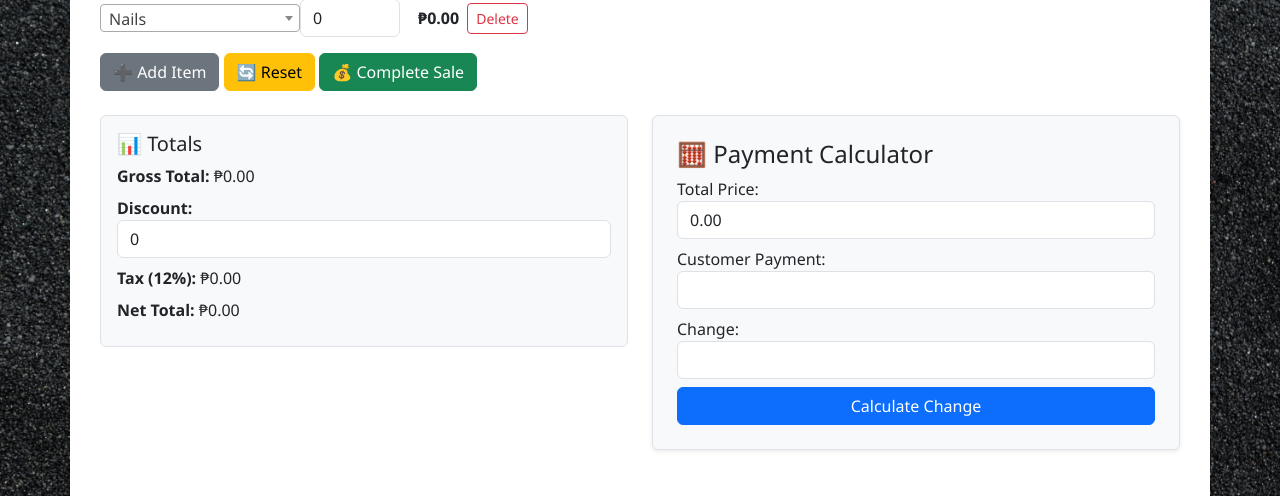
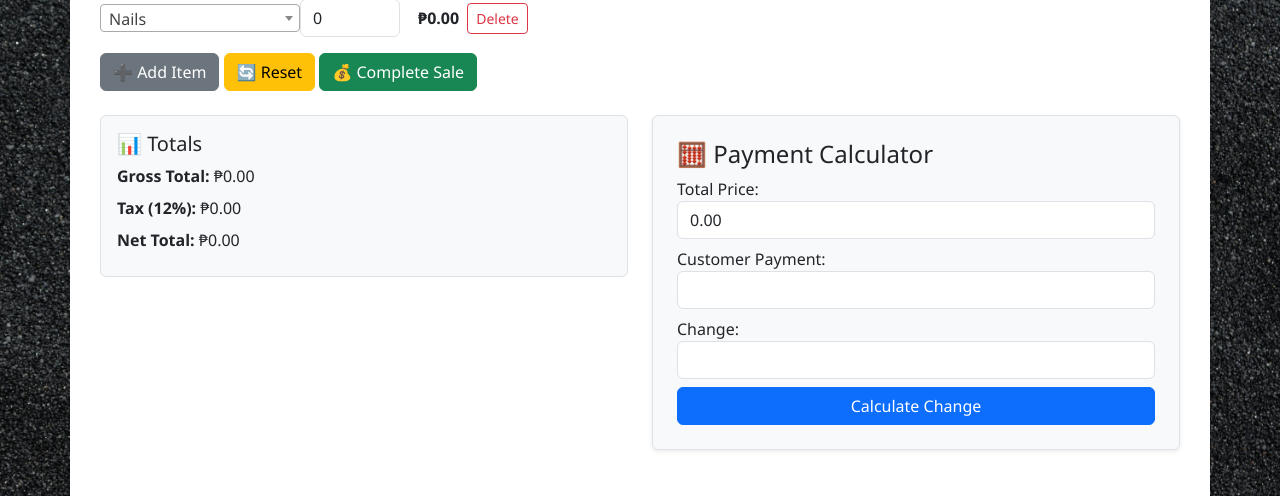
Before and after one commit to Blackstar28/hardware_system, a Django app: page /pos/ in a window 1280 px wide. Shown: the part 179-675 px from the top of the page. Run offline with Django 5.2, Linux system fonts and the light colour scheme; a user stored in the database is signed in; data comes from the database, SQL or seed files in the repository; both versions use the stored data as it was after the commit; some libraries are stand-ins or nearby versions.

Commit message:
removed discount

```diff
--- a/core/templates/core/pos.html
+++ b/core/templates/core/pos.html
@@ -123,10 +123,7 @@
             <div class="p-3 bg-light border rounded">
                 <h5>📊 Totals</h5>
                 <div class="mb-2"><strong>Gross Total:</strong> ₱<span id="gross-total">0.00</span></div>
-                <div class="mb-2">
-                    <label for="discount"><strong>Discount:</strong></label>
-                    <input type="number" id="discount" value="0" class="form-control" onchange="calculateTotal()">
-                </div>
+
                 <div class="mb-2">
 
                     <strong>Tax (12%):</strong> ₱<span id="tax-amount">0.00</span>
@@ -223,9 +220,9 @@
         row.querySelector('.item-total').innerText = `₱${lineTotal.toFixed(2)}`;
     });
 
-    const discount = parseFloat(document.getElementById('discount').value) || 0;
-    const tax = gross * TAX_RATE;
-    const net = gross - discount + tax;
+        const tax = gross * TAX_RATE;
+        const net = gross + tax;
+
 
     document.getElementById('tax-amount').innerText = tax.toFixed(2);
     document.getElementById('total_price').value = net.toFixed(2);
@@ -255,8 +252,7 @@
         html += `</ul>
             <p>
                 <strong>Gross:</strong> ₱${document.getElementById('gross-total').innerText}<br>
-                <strong>Discount:</strong> ₱${document.getElementById('discount').value}<br>
-                <strong>Tax:</strong> ₱${document.getElementById('tax').value}<br>
+                <strong>Tax:</strong> ₱${document.getElementById('tax-amount').innerText}<br>
                 <strong>Net Total:</strong> ₱${total.toFixed(2)}<br>
                 <strong>Payment:</strong> ₱${payment}<br>
                 <strong>Change:</strong> ₱${change < 0 ? "Insufficient" : change.toFixed(2)}
@@ -277,8 +273,6 @@
     function resetForm() {
         document.querySelectorAll('.form-row').forEach((row, i) => { if (i > 0) row.remove(); });
         document.querySelector('.qty-input').value = 1;
-        document.getElementById('discount').value = 0;
-        document.getElementById('tax').value = 0;
         document.getElementById('total_price').value = '';
         document.getElementById('customer_payment').value = '';
         document.getElementById('change_output').value = '';
```
Also changed, not shown: db.sqlite3.
